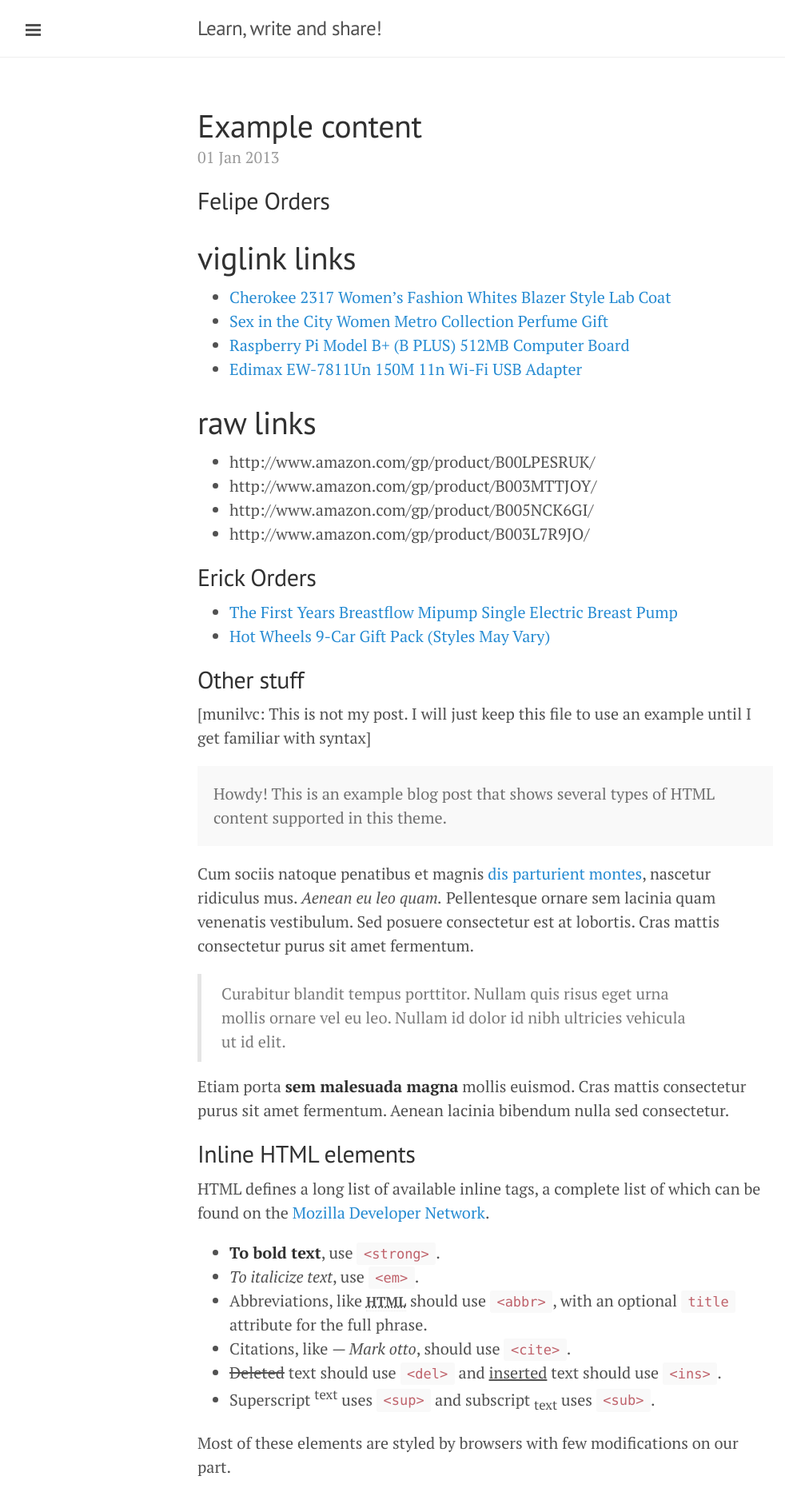
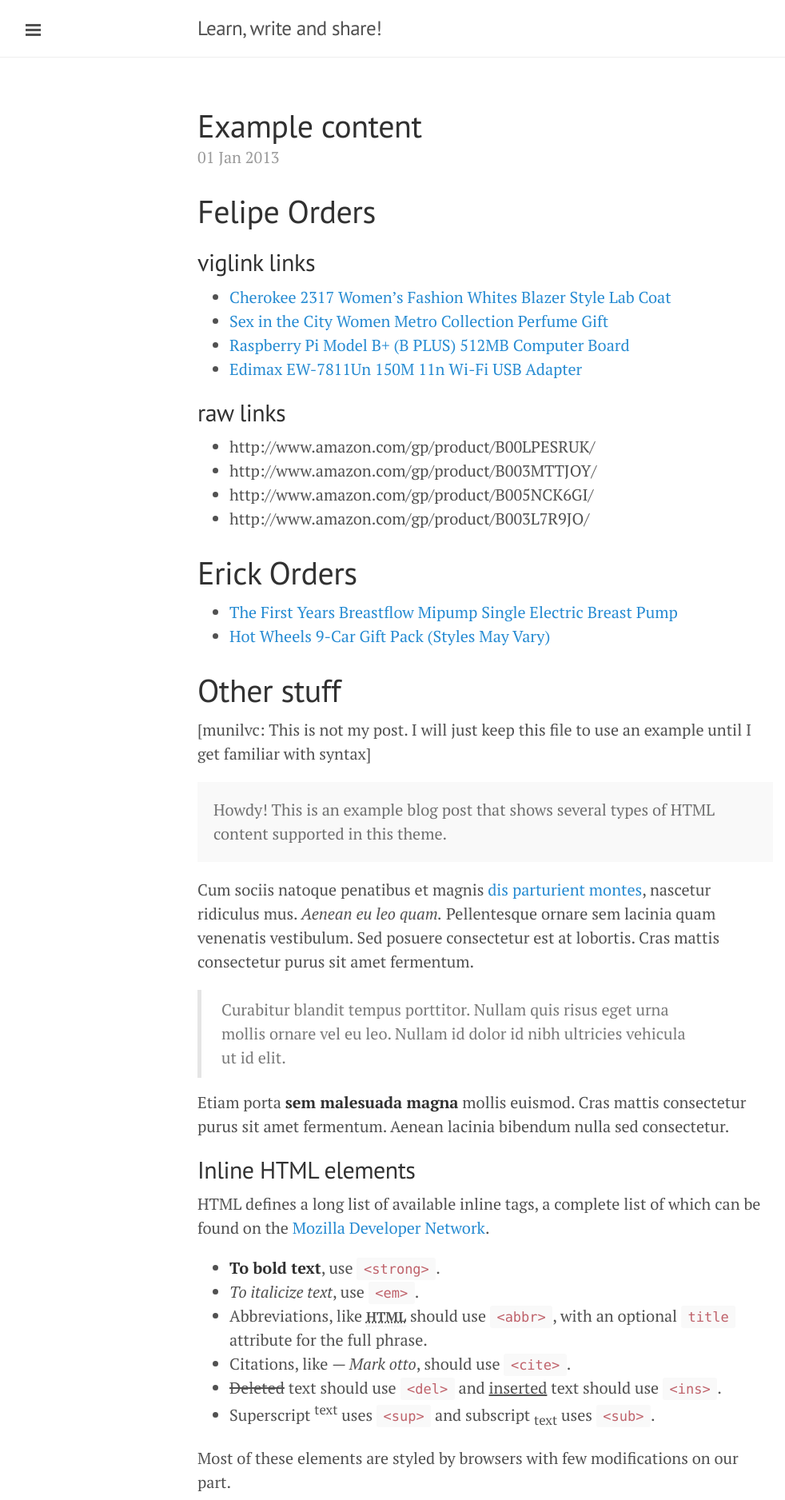
Before and after one commit to munilvc/munilvc.github.io, a Jekyll site: the page built from _posts/2013-01-01-example-content.md, in a window 1280 px wide. Shown: the top 1876 px of the page at 80% size, without its empty margins (1-983 px from the left). Built offline with Jekyll 4.4.1, drawn with Linux system fonts in a browser that asks for light colours; Markdown is read by kramdown in place of the engine named in the settings; comment, search, counter and statistics services are not loaded.

```diff
--- a/_posts/2013-01-01-example-content.md
+++ b/_posts/2013-01-01-example-content.md
@@ -3,25 +3,25 @@ layout: post
 title: Example content
 ---
 
-##Felipe Orders
+#Felipe Orders
 
-#viglink links
+##viglink links
 - <a href="http://redirect.viglink.com?key=6ff2274896c87f60f3d05d9937858af7&u=http%3A%2F%2Fwww.amazon.com%2Fgp%2Fproduct%2FB003L7R9JO%2F" target="_blank">Cherokee 2317 Women's Fashion Whites Blazer Style Lab Coat</a>
 - <a href="http://redirect.viglink.com?key=6ff2274896c87f60f3d05d9937858af7&u=http%3A%2F%2Fwww.amazon.com%2Fgp%2Fproduct%2FB005NCK6GI%2F" target="_blank">Sex in the City Women Metro Collection Perfume Gift </a>
 - <a href="http://redirect.viglink.com?key=6ff2274896c87f60f3d05d9937858af7&u=http%3A%2F%2Fwww.amazon.com%2Fgp%2Fproduct%2FB00LPESRUK%2F" target="_blank">Raspberry Pi Model B+ (B PLUS) 512MB Computer Board</a>
 - <a href="http://redirect.viglink.com?key=6ff2274896c87f60f3d05d9937858af7&u=http%3A%2F%2Fwww.amazon.com%2Fgp%2Fproduct%2FB003MTTJOY%2F" target="_blank">Edimax EW-7811Un 150M 11n Wi-Fi USB Adapter</a>
 
-#raw links
+##raw links
 - http://www.amazon.com/gp/product/B00LPESRUK/
 - http://www.amazon.com/gp/product/B003MTTJOY/
 - http://www.amazon.com/gp/product/B005NCK6GI/
 - http://www.amazon.com/gp/product/B003L7R9JO/
 
-##Erick Orders
+#Erick Orders
 - <a href="http://bit.ly/1lW4I01" target="_blank">The First Years Breastflow Mipump Single Electric Breast Pump</a>
 - <a href="http://bit.ly/1otstrQ" target="_blank">Hot Wheels 9-Car Gift Pack (Styles May Vary)</a>
 
-## Other stuff
+# Other stuff
 
 [munilvc: This is not my post. I will just keep this file to use an example until I get familiar with syntax]
 
```
